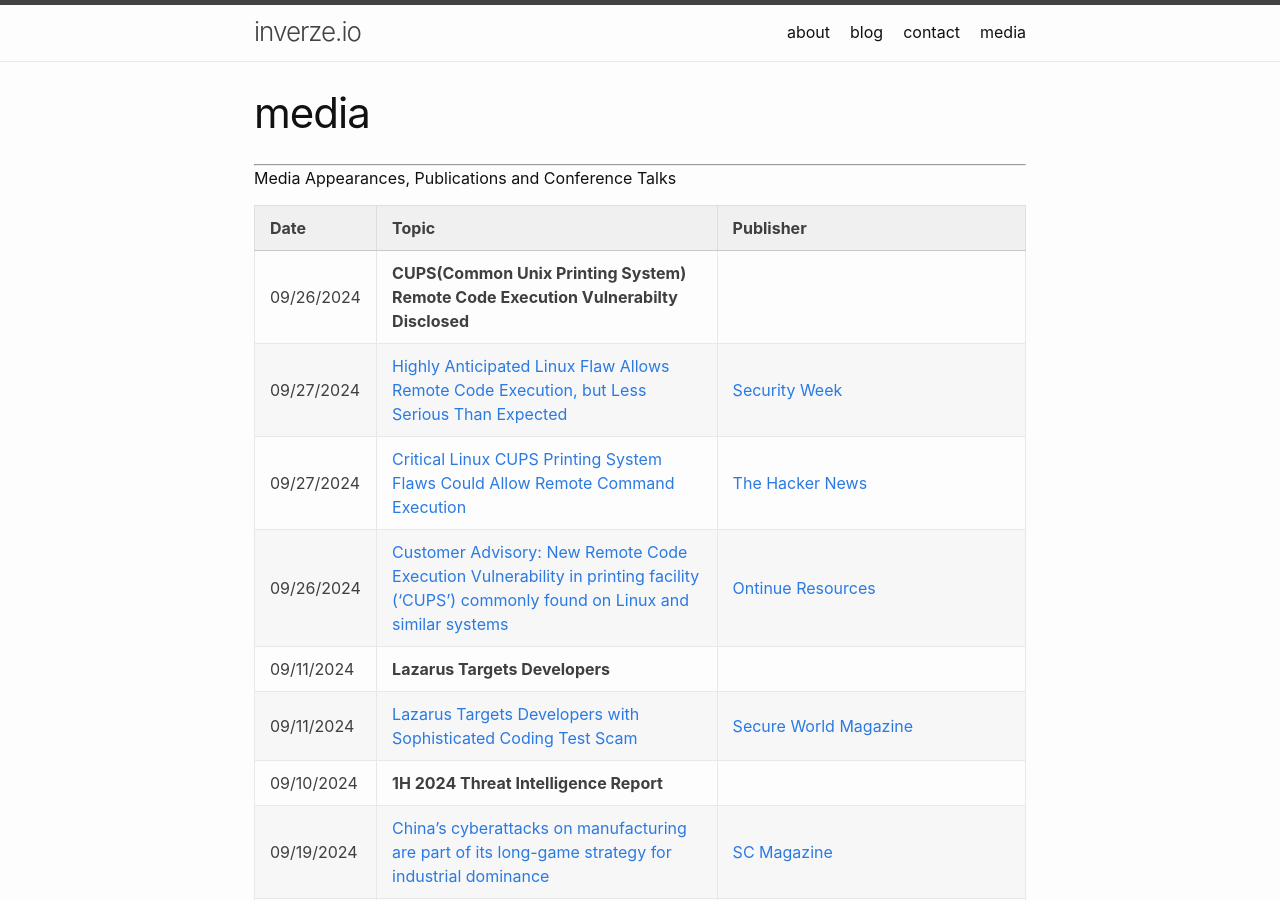
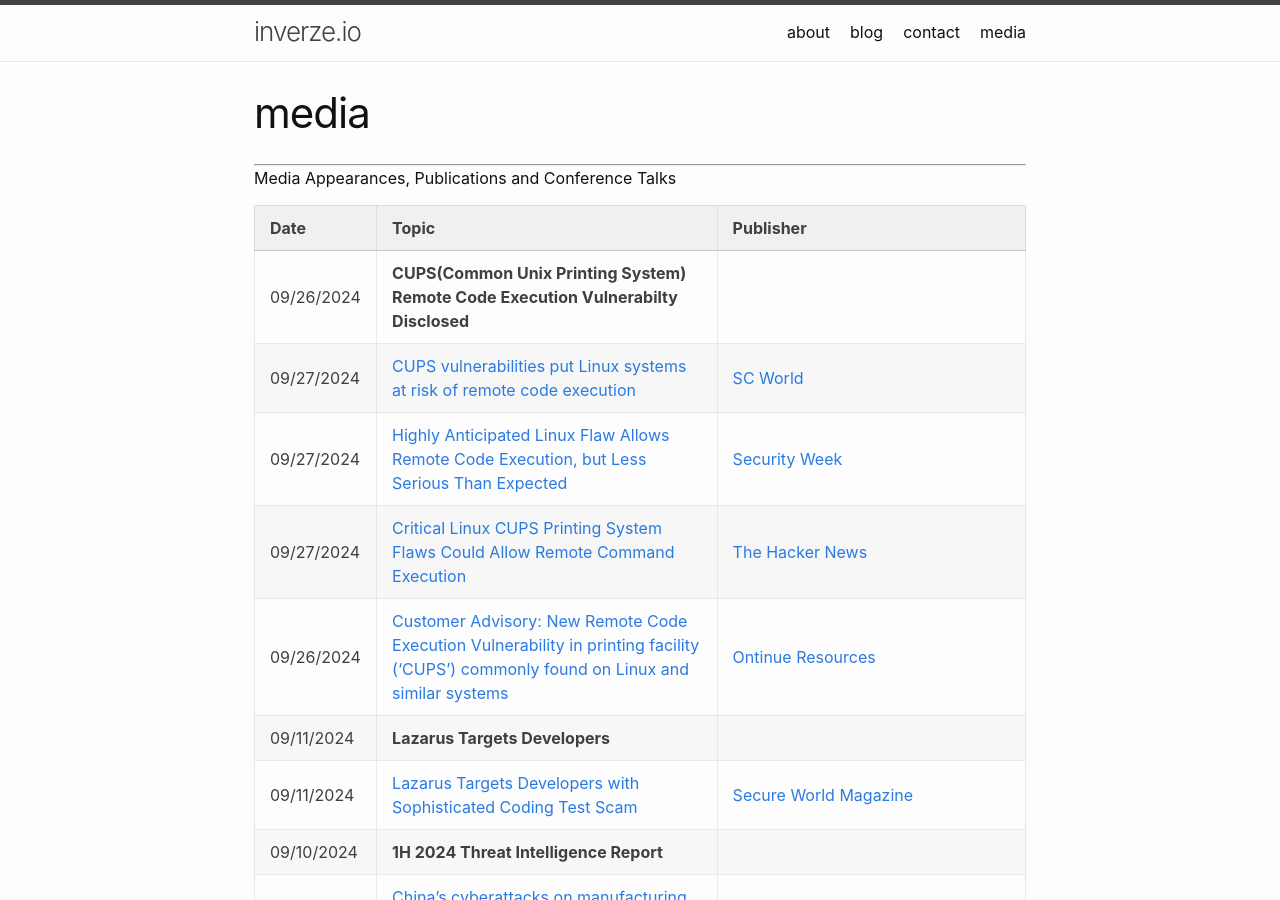
Before and after one commit to inverzeio/blog, a Jekyll site: the page built from media.md, in a window 1280 px wide and 900 px high. Built offline with Jekyll 4.4.1, drawn with Linux system fonts in a browser that asks for light colours.

Commit message:
Update media.md

```diff
--- a/media.md
+++ b/media.md
@@ -10,6 +10,7 @@
 | Date | Topic | Publisher |
 | ------------- | :------------- | :------------- |
 | 09/26/2024 | **CUPS(Common Unix Printing System) Remote Code Execution Vulnerabilty Disclosed** ||
+| 09/27/2024 | [CUPS vulnerabilities put Linux systems at risk of remote code execution](https://www.scworld.com/news/cups-vulnerabilities-put-linux-systems-at-risk-of-remote-code-execution) | [SC World](https://www.scworld.com) |
 | 09/27/2024 | [Highly Anticipated Linux Flaw Allows Remote Code Execution, but Less Serious Than Expected](https://www.securityweek.com/highly-anticipated-linux-flaw-allows-remote-code-execution-but-less-serious-than-expected/) | [Security Week](https://www.securityweek.com) |
 | 09/27/2024 | [Critical Linux CUPS Printing System Flaws Could Allow Remote Command Execution](https://thehackernews.com/2024/09/critical-linux-cups-printing-system.html) | [The Hacker News](https://thehackernews.com) |
 | 09/26/2024 | [Customer Advisory: New Remote Code Execution Vulnerability in printing facility (‘CUPS’) commonly found on Linux and similar systems](https://www.ontinue.com/resource/new-linux-rce-in-cups-printing-system/) | [Ontinue Resources](https://www.ontinue.com/resources/) |
```
